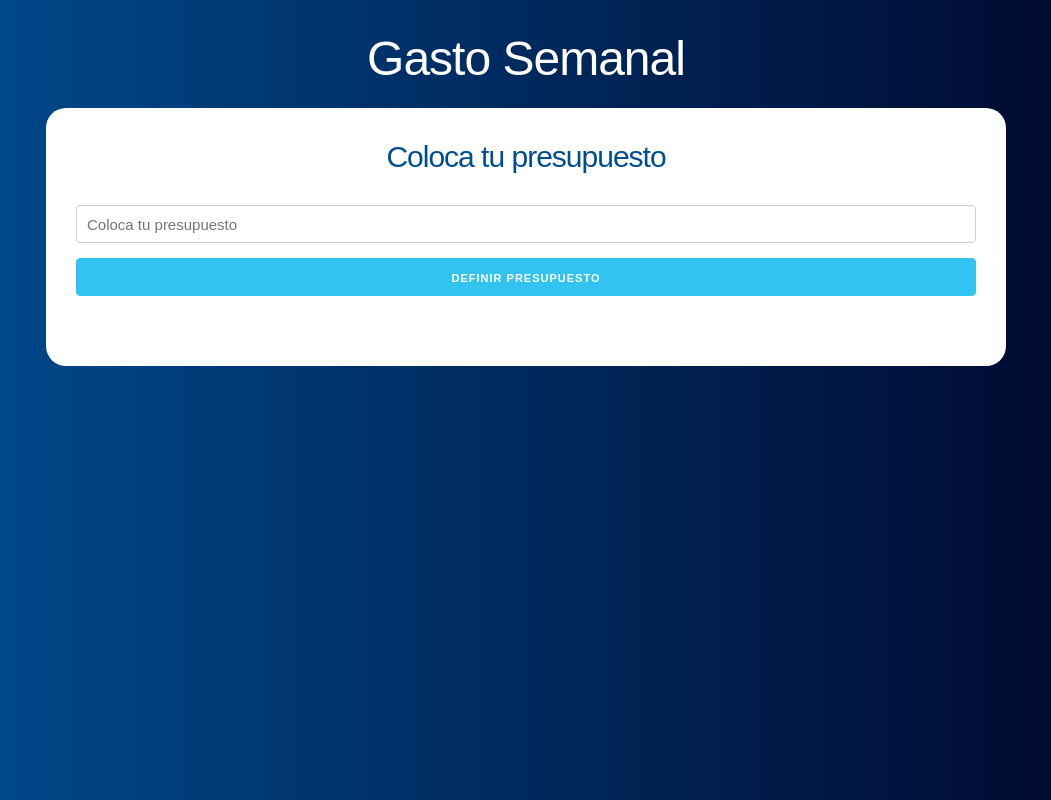
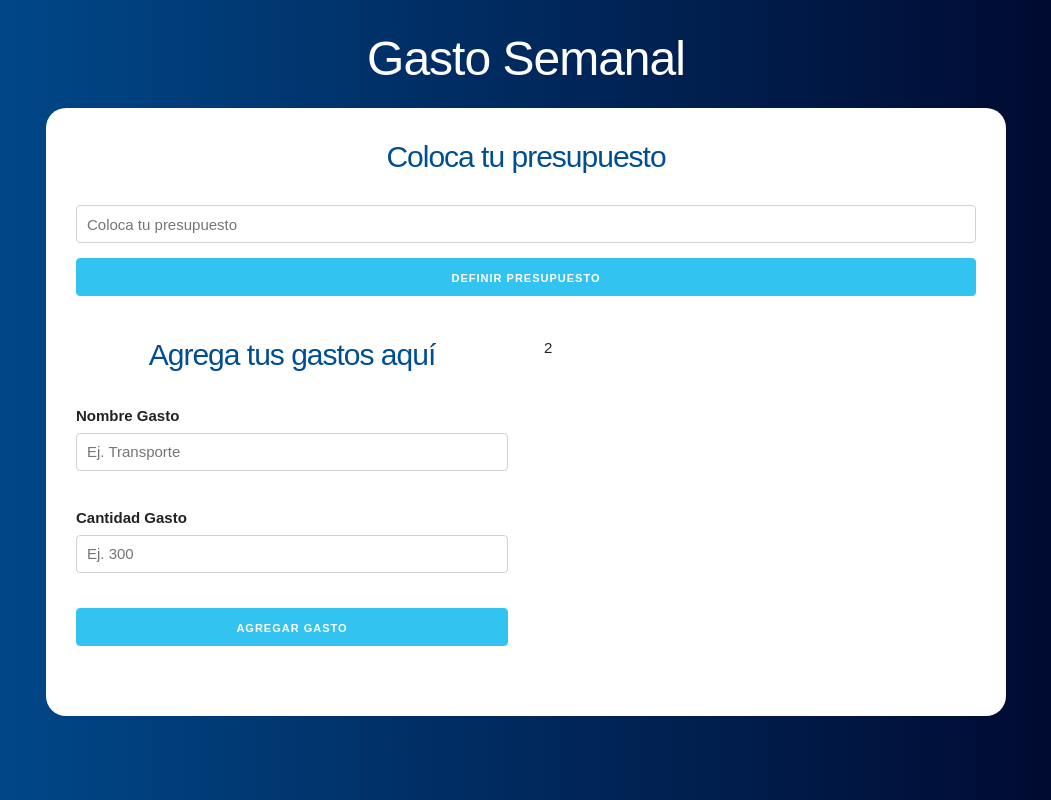
Before and after one commit to tinchobecchio/presupuesto_react, a React (Create React App) app: page / in a window 1280 px wide. Shown: the whole page, without its empty margins (114-1165 px from the left). Built offline with nearby package versions, Linux system fonts and the light colour scheme.

Commit message:
Creando el componente de formulario

```diff
--- a/src/App.js
+++ b/src/App.js
@@ -1,5 +1,6 @@
 import { useState } from "react";
 import Pregunta from "./components/Pregunta";
+import Formulario from "./components/Formulario";
 
 function App() {
 
@@ -19,6 +20,18 @@
             guardarPresupuesto={guardarPresupuesto}
             guardarRestante={guardarRestante}
           />
+
+          <div className="row">
+
+            <div className="one-half column">
+              <Formulario />
+            </div>
+
+            <div className="one-half column">
+              2
+            </div>
+
+          </div>
         </div>
 
       </header>
--- /dev/null
+++ b/src/components/Formulario.js
@@ -0,0 +1,34 @@
+import { useState } from "react"
+
+const Formulario = () => {
+    return (
+        <form>
+            <h2>Agrega tus gastos aquí</h2>
+
+            <div className="campo">
+                <label>Nombre Gasto</label>
+                <input
+                    type='text'
+                    className="u-full-width"
+                    placeholder="Ej. Transporte"
+                />
+            </div>
+
+            <div className="campo">
+                <label>Cantidad Gasto</label>
+                <input
+                    type='number'
+                    className="u-full-width"
+                    placeholder="Ej. 300"
+                />
+            </div>
+            <input
+                type='submit'
+                className="button-primary u-full-width"
+                value='Agregar Gasto'
+            />
+        </form>
+    );
+}
+
+export default Formulario;
```
